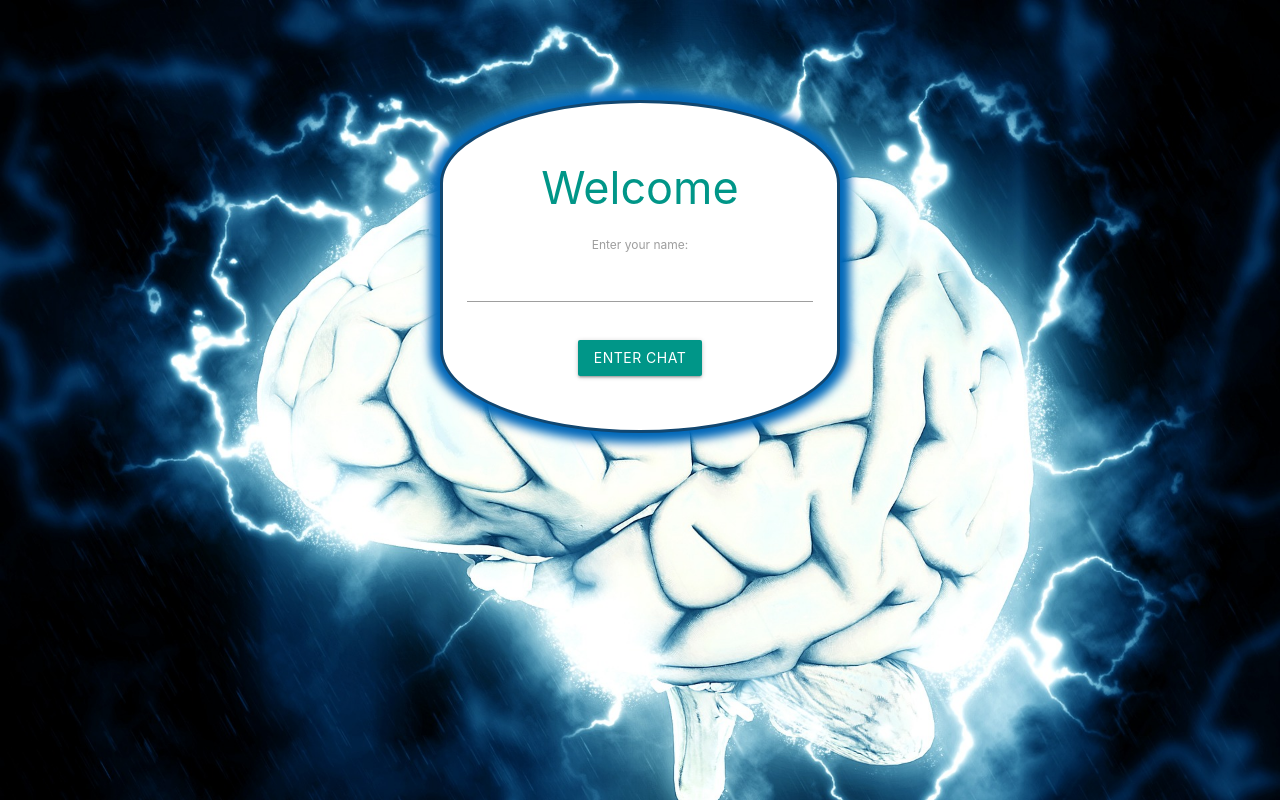
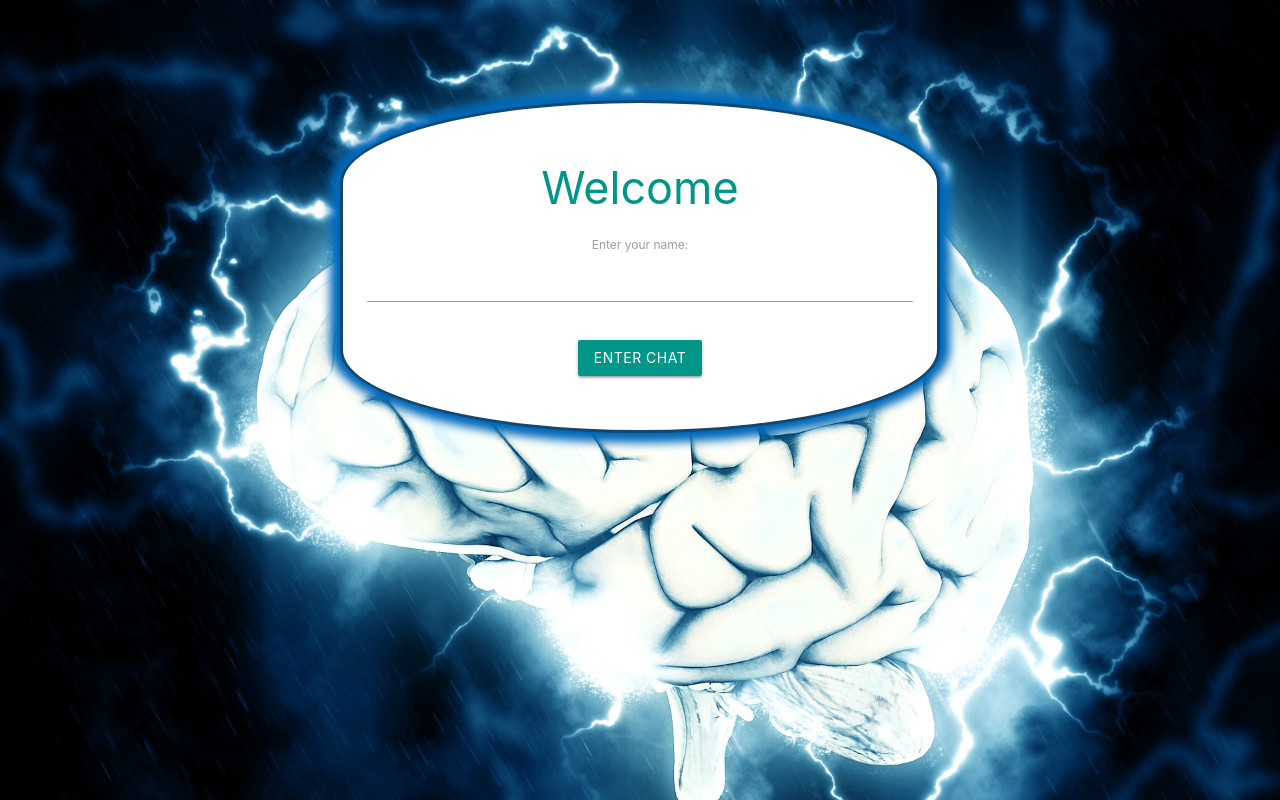
Before and after one commit to lukasz-otowski/chat-app, a Vue app: page /#/ in a window 1280 px wide. Built offline with nearby package versions, Linux system fonts and the light colour scheme.

Commit message:
show error when name=""

```diff
--- a/src/components/welcome.vue
+++ b/src/components/welcome.vue
@@ -6,6 +6,8 @@
             <form @submit.prevent="enterChat">
                 <label for="name">Enter your name:</label>
                 <input type="text" name="name" v-model="name">
+                <!--show message only when 'feedback' is true-->
+                <p v-if="feedback" class="red-text">{{feedback}}</p>
                 <button class="btn teal">Enter chat</button>
             </form>
         </div>
@@ -18,12 +20,18 @@
         name: 'Welcome',
         data() {
             return {
-                name:null
+                name:null,
+                feedback:null
             }
         },
         methods:{
             enterChat(){
-                console.log(this.name)
+                //message when user don't writed name
+                if(this.name){
+
+                }else{
+                    this.feedback = 'You must enter a name to join'
+                }
             }
         }
     }
@@ -33,7 +41,7 @@
 <!-- Add "scoped" attribute to limit CSS to this component only -->
 <style>
     .welcome{
-        max-width: 400px;
+        max-width: 600px;
         margin-top: 100px;
     }
     .welcome h2{
```
